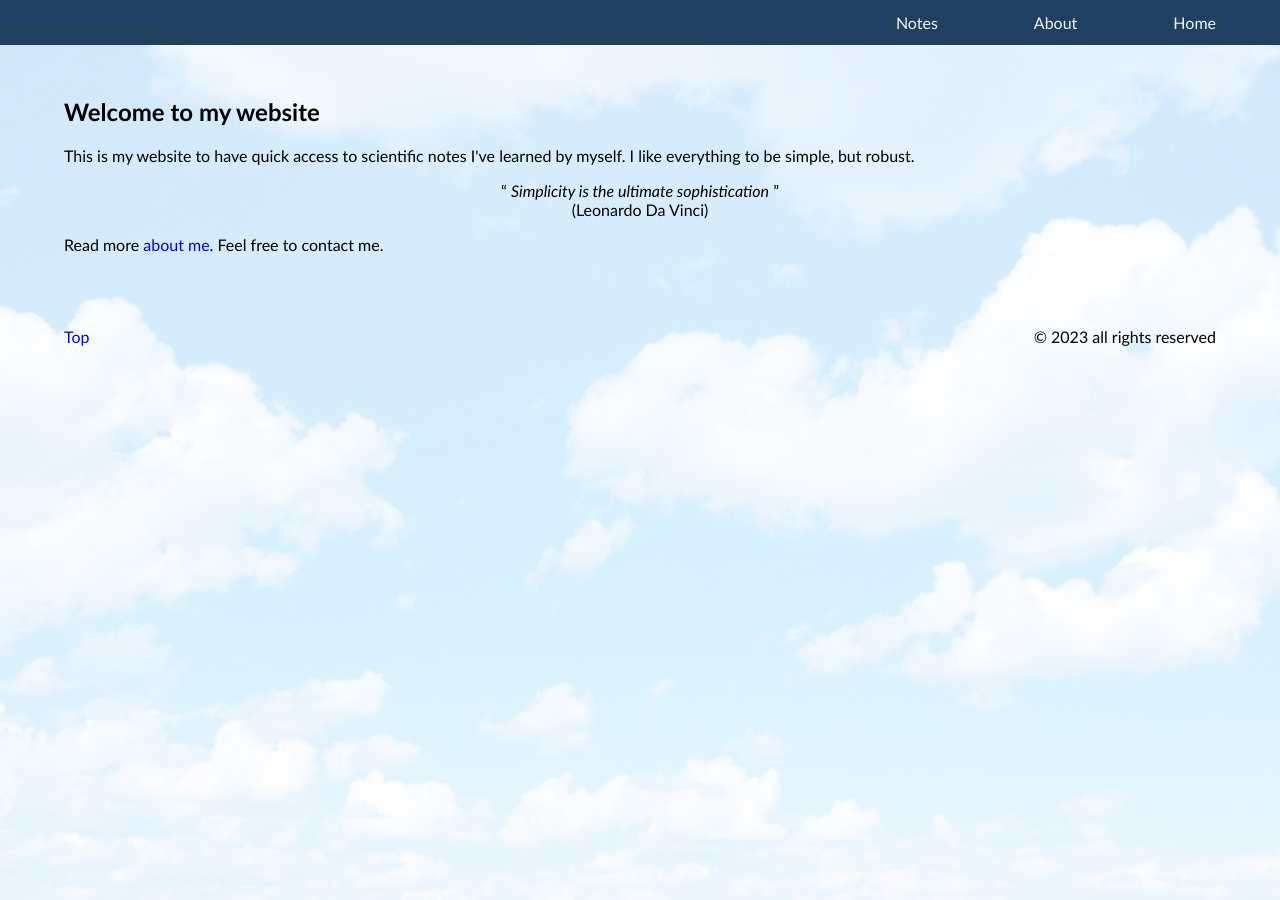
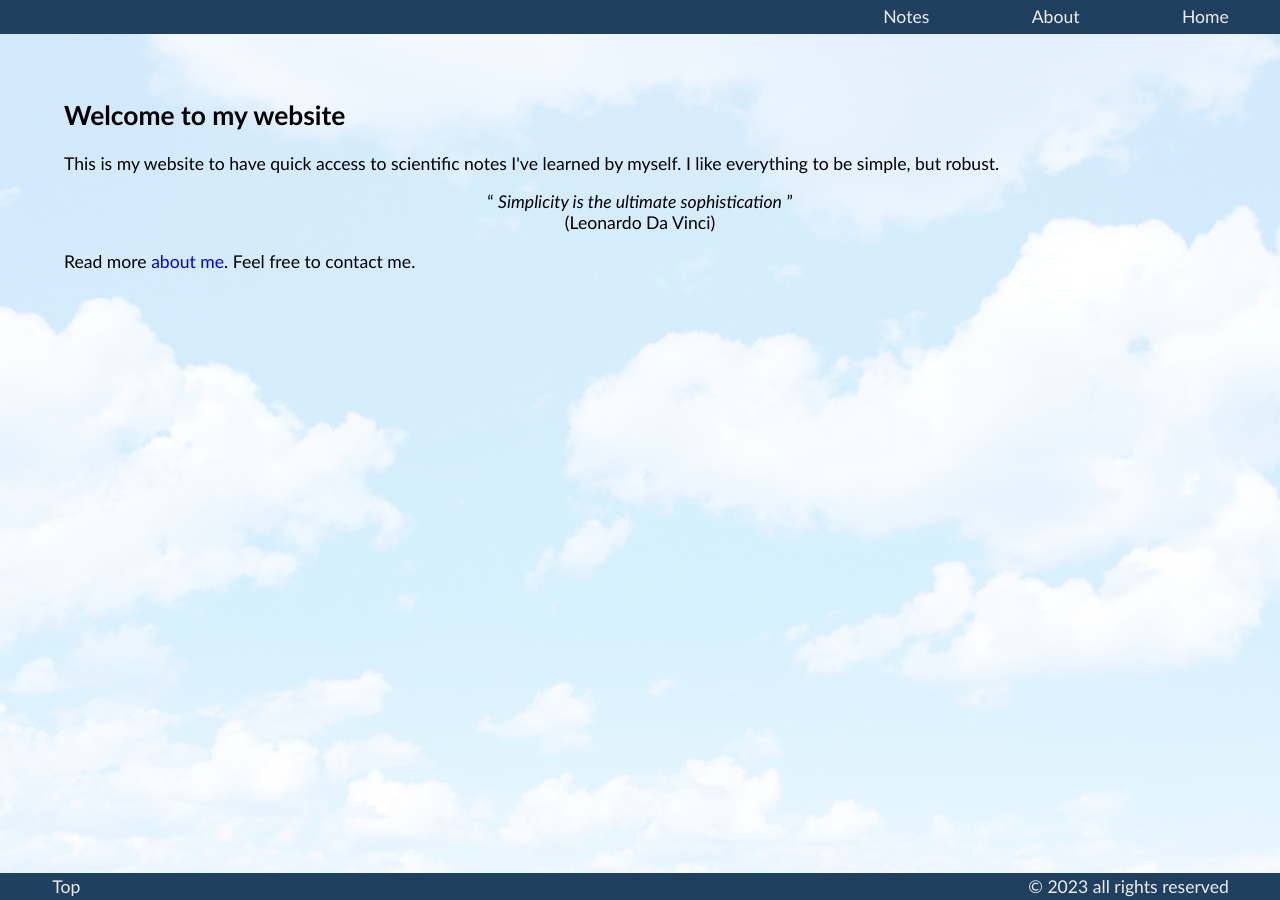
Before and after one commit to mrrezaie/mrrezaie.github.io, a Jekyll site: the page built from index.html, in a window 1280 px wide. Built offline with Jekyll 4.4.1, drawn with Linux system fonts in a browser that asks for light colours.

Commit message:
Update default.html

```diff
--- a/_layouts/default.html
+++ b/_layouts/default.html
@@ -17,7 +17,7 @@
 /*					max-height:100%; */
 /*					background:#fff; */
 					font-family: Calibri, sans-serif;
-/*					font-size:50%;*/
+					font-size:110%;
 					overflow: auto;
 /*					padding: 40px 35px;*/
 					background-image: linear-gradient(#ffffffcc, #ffffffcc), url('../about/files/background.jpg');
@@ -35,7 +35,7 @@
 
 
 				.content {
-				  margin: 5% 5% 2.5% 5%;
+				  margin: 5% 5% 5% 5%;
 				  padding: 1% 0%;
 				}
 
@@ -55,10 +55,10 @@
 				.topnav a {
 					float: right;
 					display: inline-block;
-					color: #f2f2f2;
+					color: #eeeeee;
 					text-align: center;
-					margin: 0% 2.5% 0% 0%;
-					padding: 1% 2.5% 1% 2.5%;
+					margin: 0% 2% 0% 2%;
+					padding: 0.5% 2% 0.5% 2%;
 					text-decoration: none;
 				}
 
@@ -70,18 +70,36 @@
 
 
 
-				.footer li {
 
 
+
+				.footer {
+					margin: 0%;
+					padding: 0%;
+					list-style-type: none;
+					position: fixed;
+					bottom: 0;
+					width: 100%;
+					overflow: hidden;
+					background-color: #204060;
+				}
+
+				.footer a, .footer li {
 					float: left;
-					/*  background-color: #f1f1f1;*/
-					list-style-type: none;
-					overflow: auto;
-					/*   text-align: center;*/
-					margin: 1% 5%;
-					padding: 0%;
-					display: inline;
+					display: inline-block;
+					color: #eeeeee;
+					text-align: center;
+					margin: 0% 2% 0% 2%;
+					padding: 0.25% 2% 0.25% 2%;
+					text-decoration: none;
 				}
+
+				.footer a:hover {
+					background-color: #04AA6D;
+					text-decoration: none;
+					color: #ffffff;
+				}
+
 
 
 			</style>
```
